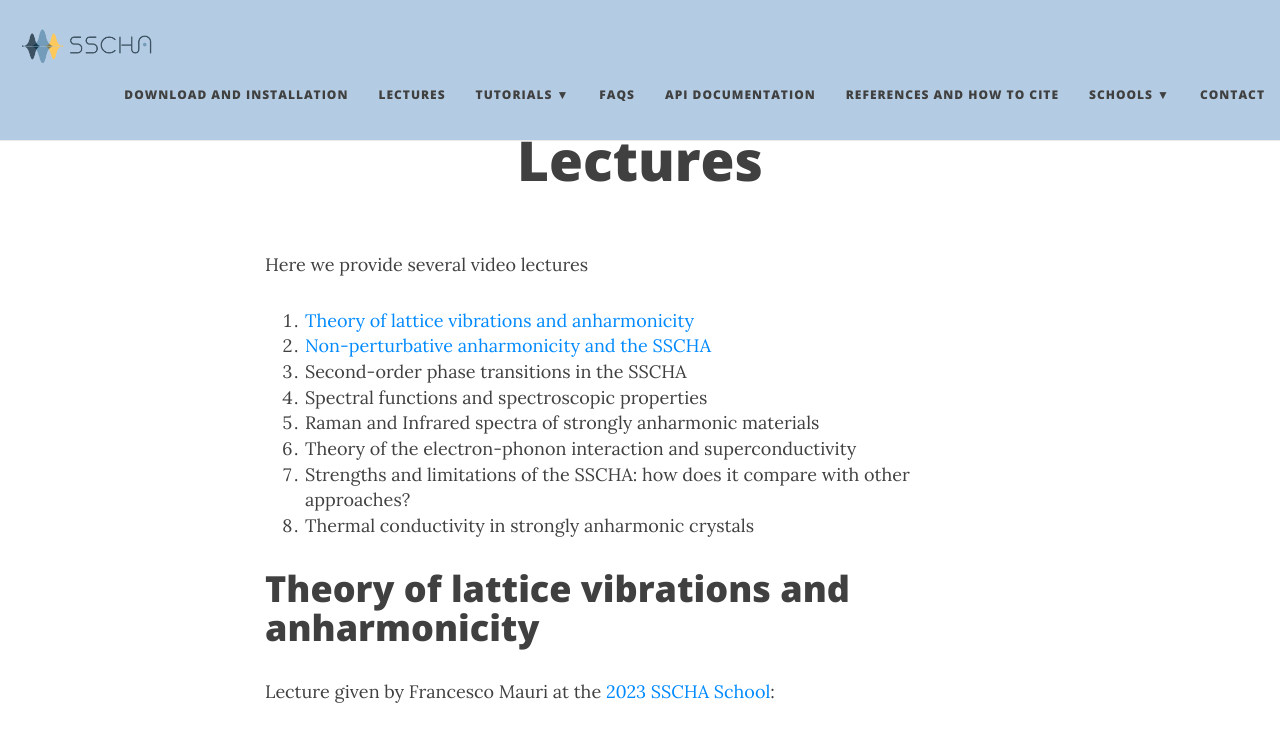
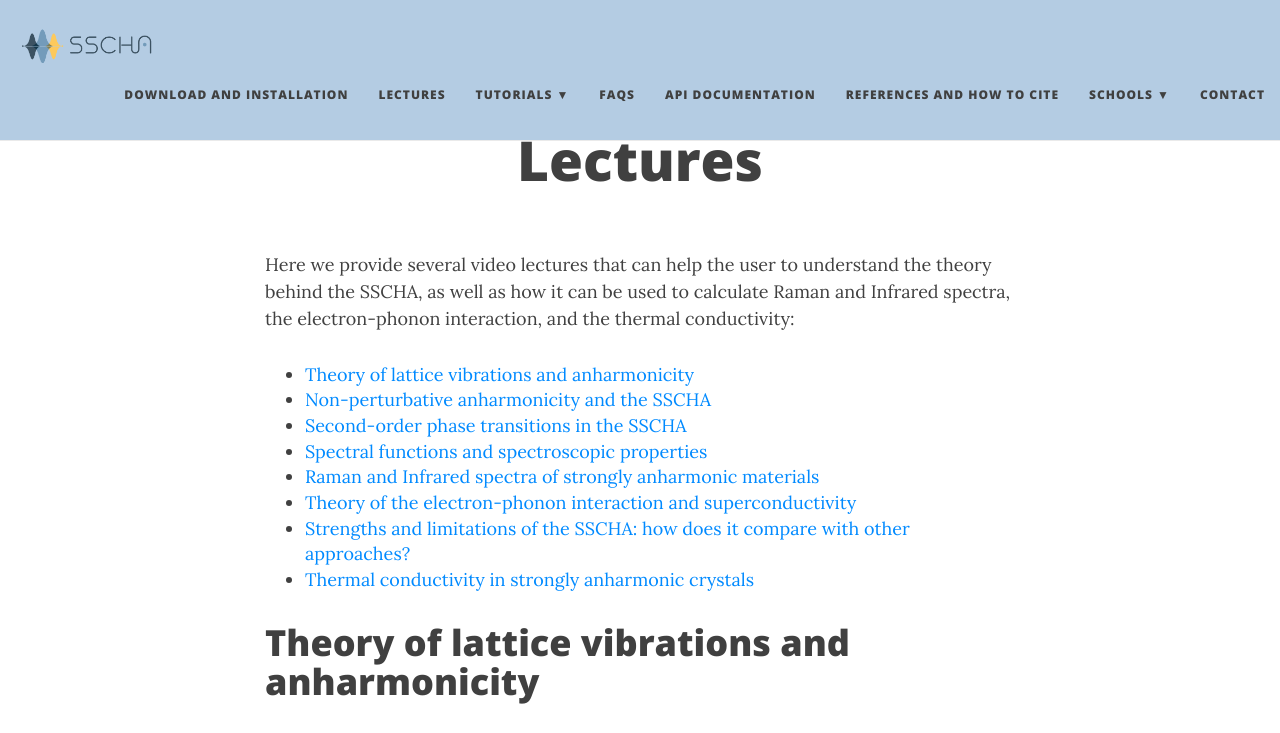
Before and after one commit to SSCHAcode/sschacode.github.io, a Jekyll site: the page built from lectures.md, in a window 1280 px wide and 1400 px high. Shown: the top 733 px of the window. Built offline with Jekyll 4.4.1, drawn with Linux system fonts in a browser that asks for light colours; nearby versions of some CDN libraries; some of the changed text lies outside the part shown; grey boxes are pictures that could not be loaded.

Commit message:
Update lectures.md

```diff
--- a/lectures.md
+++ b/lectures.md
@@ -3,16 +3,15 @@
 title: Lectures
 ---
 
-Here we provide several video lectures
-
-1. [Theory of lattice vibrations and anharmonicity](Theory-of-lattice-vibrations-and-anharmonicity)
-2. [Non-perturbative anharmonicity and the SSCHA](Non-perturbative-anharmonicity-and-the-SSCHA)
-3. Second-order phase transitions in the SSCHA
-4. Spectral functions and spectroscopic properties
-5. Raman and Infrared spectra of strongly anharmonic materials
-6. Theory of the electron-phonon interaction and superconductivity
-7. Strengths and limitations of the SSCHA: how does it compare with other approaches?
-8. Thermal conductivity in strongly anharmonic crystals
+Here we provide several video lectures that can help the user to understand the theory behind the SSCHA, as well as how it can be used to calculate Raman and Infrared spectra, the electron-phonon interaction, and the thermal conductivity:
+- [Theory of lattice vibrations and anharmonicity](#Theory-of-lattice-vibrations-and-anharmonicity)
+- [Non-perturbative anharmonicity and the SSCHA](#Non-perturbative-anharmonicity-and-the-SSCHA)
+- [Second-order phase transitions in the SSCHA](#Second-order-phase-transitions-in-the-SSCHA)
+- [Spectral functions and spectroscopic properties](#Spectral-functions-and-spectroscopic-properties)
+- [Raman and Infrared spectra of strongly anharmonic materials](#Raman-and-Infrared-spectra-of-strongly-anharmonic-materials)
+- [Theory of the electron-phonon interaction and superconductivity](#Theory-of-the-electron-phonon-interaction-and-superconductivity)
+- [Strengths and limitations of the SSCHA: how does it compare with other approaches?](#Strengths-and-limitations-of-the-SSCHA:-how-does-it-compare-with-other-approaches?)
+- [Thermal conductivity in strongly anharmonic crystals](#Thermal-conductivity-in-strongly-anharmonic-crystals)
 
 <a name="Theory-of-lattice-vibrations-and-anharmonicity"></a>
 # Theory of lattice vibrations and anharmonicity
@@ -21,9 +20,51 @@
 
 <iframe width="1022" height="575" src="https://www.youtube.com/embed/Ja1KG6FBPNA?list=PLUGVzxx49_SspeWpADPb3ckYOSUrUCKJg" title="Lecture1: Theory of lattice vibrations and anharmonicity" frameborder="0" allow="accelerometer; autoplay; clipboard-write; encrypted-media; gyroscope; picture-in-picture; web-share" allowfullscreen></iframe>
 
-6
-
 <a name="Non-perturbative-anharmonicity-and-the-SSCHA"></a>
 # Non-perturbative anharmonicity and the SSCHA
 
 Lecture given by Ion Errea at the [2023 SSCHA School](http://sscha.eu/Schools/2023/home/):
+
+<iframe width="1022" height="575" src="https://www.youtube.com/embed/-bmpyopiUMc?list=PLUGVzxx49_SspeWpADPb3ckYOSUrUCKJg" title="Lecture2: Non-perturbative anharmonicity and the SSCHA" frameborder="0" allow="accelerometer; autoplay; clipboard-write; encrypted-media; gyroscope; picture-in-picture; web-share" allowfullscreen></iframe>
+
+<a name="Second-order-phase-transitions-in-the-SSCHA"></a>
+# Second-order phase transitions in the SSCHA
+
+Lecture given by Raffaello Bianco at the [2023 SSCHA School](http://sscha.eu/Schools/2023/home/):
+
+<iframe width="1022" height="575" src="https://www.youtube.com/embed/jLhtba3_WA0?list=PLUGVzxx49_SspeWpADPb3ckYOSUrUCKJg" title="Lecture3: Second-order phase transitions in the SSCHA" frameborder="0" allow="accelerometer; autoplay; clipboard-write; encrypted-media; gyroscope; picture-in-picture; web-share" allowfullscreen></iframe>
+
+<a name="Spectral-functions-and-spectroscopic-properties"></a>
+# Spectral functions and spectroscopic properties
+
+Lecture given by Raffaello Bianco at the [2023 SSCHA School](http://sscha.eu/Schools/2023/home/):
+
+<iframe width="1022" height="575" src="https://www.youtube.com/embed/MW3q7jhq6d4?list=PLUGVzxx49_SspeWpADPb3ckYOSUrUCKJg" title="Lecture4: Spectral functions and spectroscopic properties" frameborder="0" allow="accelerometer; autoplay; clipboard-write; encrypted-media; gyroscope; picture-in-picture; web-share" allowfullscreen></iframe>
+
+<a name="Raman-and-Infrared-spectra-of-strongly-anharmonic-materials"></a>
+# Raman and Infrared spectra of strongly anharmonic materials
+
+Lecture given by Antonio Siciliano at the [2023 SSCHA School](http://sscha.eu/Schools/2023/home/):
+
+<iframe width="1022" height="575" src="https://www.youtube.com/embed/3zUgEUSPwk0?list=PLUGVzxx49_SspeWpADPb3ckYOSUrUCKJg" title="Lecture5: Raman and Infrared spectra of strongly anharmonic materials" frameborder="0" allow="accelerometer; autoplay; clipboard-write; encrypted-media; gyroscope; picture-in-picture; web-share" allowfullscreen></iframe>
+
+<a name="Theory-of-the-electron-phonon-interaction-and-superconductivity"></a>
+# Theory of the electron-phonon interaction and superconductivity
+
+Lecture given by Giovanni Marini at the [2023 SSCHA School](http://sscha.eu/Schools/2023/home/):
+
+<iframe width="1022" height="575" src="https://www.youtube.com/embed/lXhLcIXTfrc?list=PLUGVzxx49_SspeWpADPb3ckYOSUrUCKJg" title="Lecture6: Theory of the electron-phonon interaction and superconductivity" frameborder="0" allow="accelerometer; autoplay; clipboard-write; encrypted-media; gyroscope; picture-in-picture; web-share" allowfullscreen></iframe>
+
+<a name="Strengths-and-limitations-of-the-SSCHA:-how-does-it-compare-with-other-approaches?"></a>
+# Strengths and limitations of the SSCHA: how does it compare with other approaches?
+
+Lecture given by Lorenzo Monacelli at the [2023 SSCHA School](http://sscha.eu/Schools/2023/home/):
+
+<iframe width="1022" height="575" src="https://www.youtube.com/embed/4vq5U6BVoTc?list=PLUGVzxx49_SspeWpADPb3ckYOSUrUCKJg" title="Lecture7: Strengths and limitations of the SSCHA: how does it compare with other approaches?" frameborder="0" allow="accelerometer; autoplay; clipboard-write; encrypted-media; gyroscope; picture-in-picture; web-share" allowfullscreen></iframe>
+
+<a name="Thermal-conductivity-in-strongly-anharmonic-crystals"></a>
+# Thermal conductivity in strongly anharmonic crystals
+
+Lecture given by Đorđe Dangić at the [2023 SSCHA School](http://sscha.eu/Schools/2023/home/):
+
+<iframe width="1022" height="575" src="https://www.youtube.com/embed/oQWvzJB-uwk?list=PLUGVzxx49_SspeWpADPb3ckYOSUrUCKJg" title="Lecture8: Thermal conductivity in strongly anharmonic crystals" frameborder="0" allow="accelerometer; autoplay; clipboard-write; encrypted-media; gyroscope; picture-in-picture; web-share" allowfullscreen></iframe>
```
